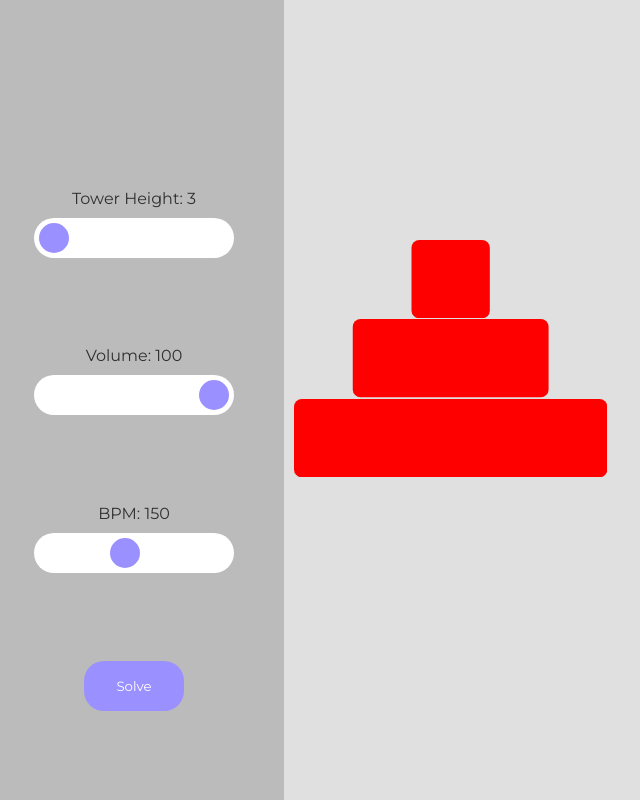
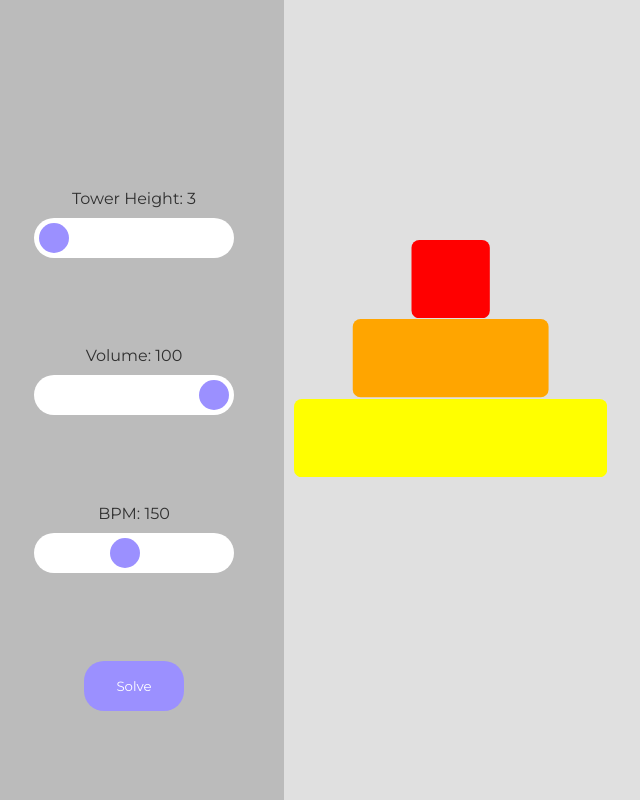
Before and after one commit to elliot-chung/musical-tower-of-hanoi, a React (Create React App) app: page / in a window 1280 px wide. Shown: the whole page, without its empty margins (16-656 px from the left). Built offline with nearby package versions, Linux system fonts and the light colour scheme.

Commit message:
Made colors persistent

```diff
--- a/src/App.js
+++ b/src/App.js
@@ -151,10 +151,25 @@ function Display({height, solving, volume, speed, setDone, setSolving, forceUpda
   const t2 = t1.map(()=>{return 0});
   const t3 = t2.map(x=>x);
 
+  // Color pallette arrays
+  const rainbow = ["red", "orange", "yellow", "green", "blue", "indigo", "violet"];
+
+  const pallette = rainbow;
+
+  // Internal arrays representing the colors of each tower
+  const c1 = t1.map((value, index)=>{return index % pallette.length});
+  const c2 = c1.map(()=>{return -1});
+  const c3 = c2.map(x=>x);
+
   // States representing each tower
   const [tArr1, setArr1] = useState(t1);
   const [tArr2, setArr2] = useState(t2);
   const [tArr3, setArr3] = useState(t3);
+
+  // States representing each tower's colors
+  const [cArr1, setColors1] = useState(c1);
+  const [cArr2, setColors2] = useState(c2);
+  const [cArr3, setColors3] = useState(c3);
 
   // Timeout function for pausing between each move
   const timeout = ms => new Promise(resolve => setTimeout(resolve, ms));
@@ -174,17 +189,23 @@ function Display({height, solving, volume, speed, setDone, setSolving, forceUpda
    * @param {number}   volume  - A number from 0 to 100 representing volume
    * @param {number}   speed   - A number from 30 to 200 representing BPM
    */
-  const moveTower = useCallback(async (mHeight, source, dest, temp, volume, pause) => {
+  const moveTower = useCallback(async (mHeight,
+                                       source, dest, temp,
+                                       cSource, cDest, cTemp,
+                                       volume, pause) => {
     if (mHeight === 1) { // Recursive base case, a single block is moved
       // Find the block to move and store its width before removing it
       const blockInd = source.findIndex(width => width !== 0);
       const blockWidth = source[blockInd];
+      const blockColor = cSource[blockInd];
       source[blockInd] = 0;
+      cSource[blockInd] = -1;
 
       // Find the correct destination index in the dest array and add the stored block
       const topBlockInd = dest.findIndex(width => width !== 0);
       const destInd = topBlockInd === -1 ? dest.length-1 : topBlockInd - 1;
       dest[destInd] = blockWidth;
+      cDest[destInd] = blockColor;
 
       // Calculate the the note to play
       const noteInd = ((blockWidth + 3) % 7);
@@ -211,11 +232,11 @@ function Display({height, solving, volume, speed, setDone, setSolving, forceUpda
       return; // Function concludes here when moving a single block
     }
     // Move all the blocks above the bottom block in the source tower to the temporary tower
-    await moveTower(mHeight-1, source, temp, dest, volume, pause);
+    await moveTower(mHeight-1, source, temp, dest, cSource, cTemp, cDest, volume, pause);
     // Move the the bottom block in the source tower to the destination tower
-    await moveTower(1, source, dest, temp, volume, pause);
+    await moveTower(1, source, dest, temp, cSource, cDest, cTemp, volume, pause);
     // Move all the blocks that were moved to the temporary tower to the destination tower
-    await moveTower(mHeight-1, temp, dest, source, volume, pause);
+    await moveTower(mHeight-1, temp, dest, source, cTemp, cDest, cSource, volume, pause);
   }, [forceUpdate]);
 
   // Set the tower display state whenever the height state changes
@@ -223,6 +244,9 @@ function Display({height, solving, volume, speed, setDone, setSolving, forceUpda
     setArr1(t1);
     setArr2(t2);
     setArr3(t3);
+    setColors1(c1);
+    setColors2(c2);
+    setColors3(c3);
   }, [height]);
 
 
@@ -230,7 +254,10 @@ function Display({height, solving, volume, speed, setDone, setSolving, forceUpda
   useEffect(() => {
     const solve = async ()=>{
       if (solving) {
-        await moveTower(height, tArr1, tArr3, tArr2, volume, pause);
+        await moveTower(height,
+                        tArr1, tArr3, tArr2,
+                        cArr1, cArr3, cArr2,
+                        volume, pause);
         setSolving(false);
         setDone(true);
       }
@@ -240,13 +267,13 @@ function Display({height, solving, volume, speed, setDone, setSolving, forceUpda
 
   // Generate JSX based on states
   const firstTower = tArr1.map((width, index)=>{
-    return <Block tHeight={height} width={width} key={index+"t1"}/>
+    return <Block tHeight={height} width={width} color={pallette[cArr1[index]]} key={index+"t1"}/>
   })
   const secondTower = tArr2.map((width, index)=>{
-    return <Block tHeight={height} width={width} key={index+"t2"}/>
+    return <Block tHeight={height} width={width} color={pallette[cArr2[index]]} key={index+"t2"}/>
   })
   const thirdTower = tArr3.map((width, index)=>{
-    return <Block tHeight={height} width={width} key={index+"t3"}/>
+    return <Block tHeight={height} width={width} color={pallette[cArr3[index]]} key={index+"t3"}/>
   })
 
   // Return DOM element
@@ -271,9 +298,11 @@ function Display({height, solving, volume, speed, setDone, setSolving, forceUpda
  * @param {number} tHeight - The tower height
  * @param {number} width   - The width of the block
  */
-function Block({tHeight, width}) {
+function Block({tHeight, width, color}) {
   // Calculate the pixel width from width input from the tower state array
   const pWidth = (width===0 ? 0 : 1000 + ((width-1)/(tHeight-1))*3000);
+  // Calculate ry property accounting for distortion
+  const radiusY = 100 + (Math.min((tHeight-3)/20, 1)*400);
   return ( // Returns a centered svg rectangle with the correct width
     <svg
       viewBox={`0 0 4000 1000`}
@@ -283,9 +312,10 @@ function Block({tHeight, width}) {
     >
       <rect
         x={2000-pWidth/2} y="0"
-        fill="red"
+        fill={color}
         strokeWidth="0"
         rx="100"
+        ry={radiusY}
         width={pWidth} height="100%"
         key={width+"rect"}/>
     </svg>
```
